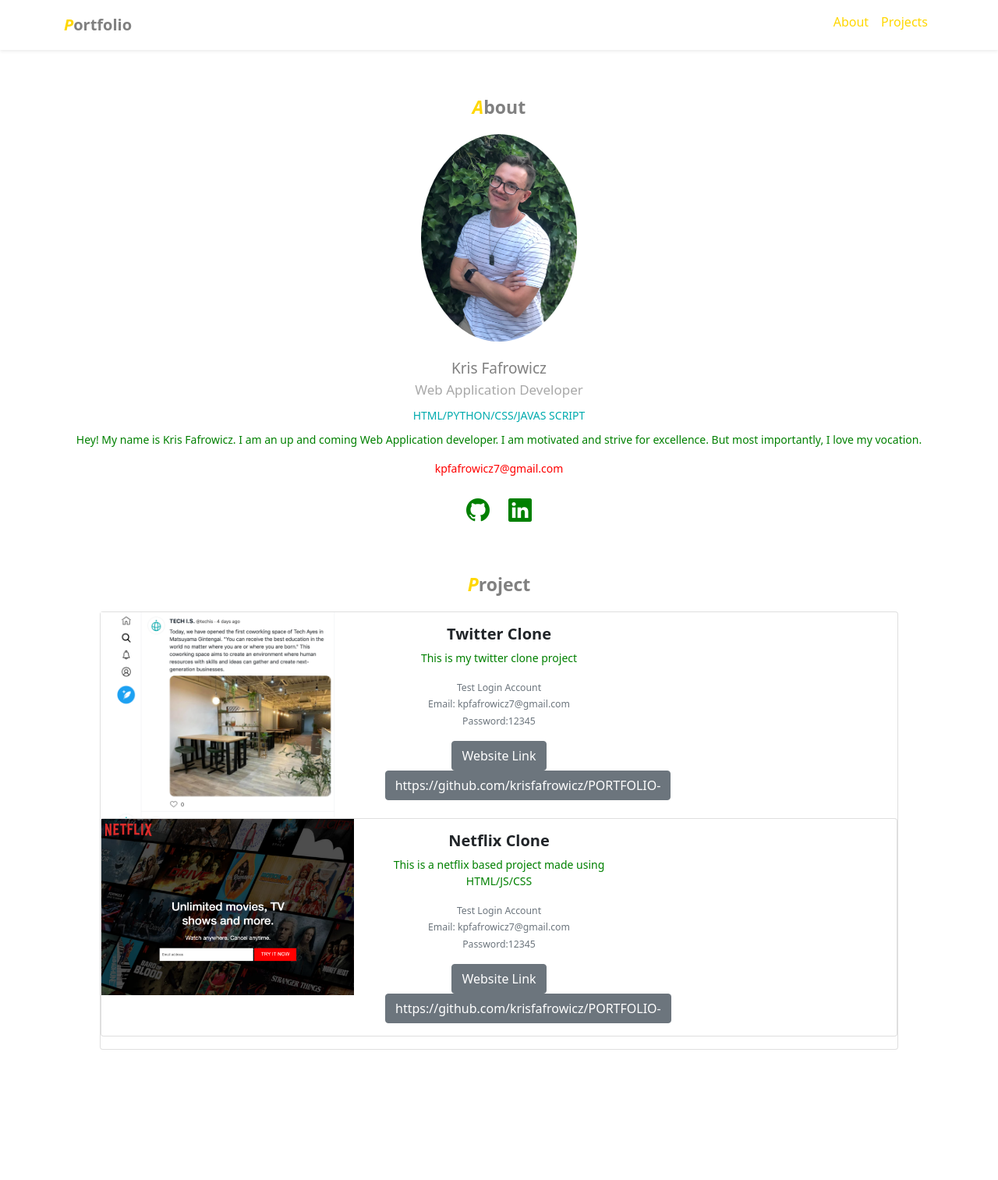
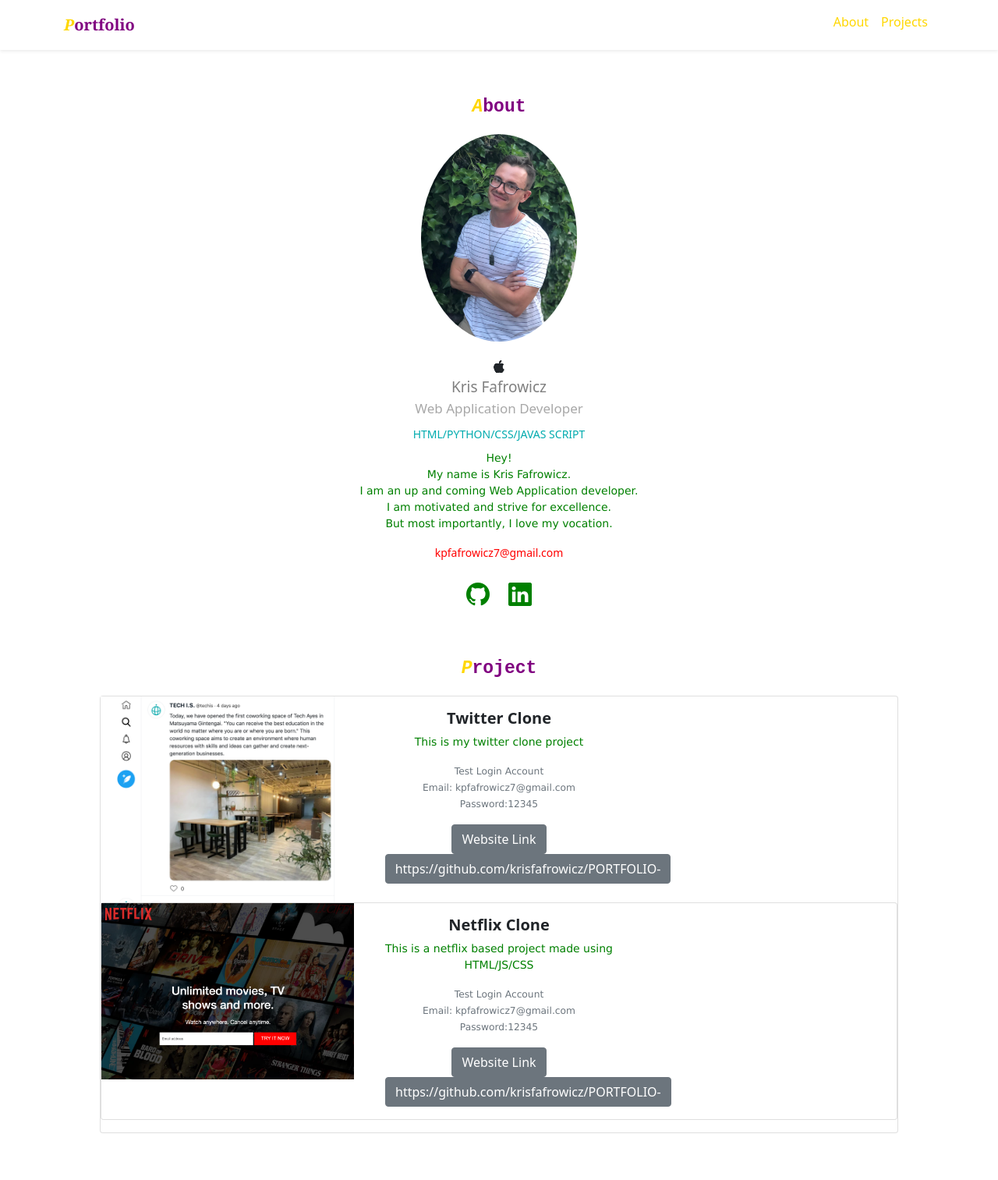
Before and after one commit to krisfafrowicz/PORTFOLIO-, a PHP site: page / in a window 1280 px wide. Shown: the whole page at 78% size. Before the commit the page ends 1346 px from the top, so only its background shows below. Run offline with PHP 8.4, Linux system fonts and the light colour scheme; some libraries are stand-ins or nearby versions.

Commit message:
some more changes

```diff
--- a/index.html
+++ b/index.html
@@ -33,13 +33,16 @@
   <div id="about">
     <h2><span class="font-primary">A</span>bout</h2>
       <img src="img/krisphoto.jpg" class="aboutimage">
+      <br>
+      <i class="bi bi-apple"></i>
+
       <div class="name">Kris Fafrowicz</div>
       <div class="vocation">Web Application Developer</div>
       <div class="skills">HTML/PYTHON/CSS/JAVAS SCRIPT</div>
-      <p>Hey! My name is Kris Fafrowicz.
-         I am an up and coming Web Application developer.
-         I am motivated and strive for excellence.
-         But most importantly, I love my vocation.</p>
+      <p>Hey! <br> My name is Kris Fafrowicz.
+         <br>I am an up and coming Web Application developer.
+         <br>I am motivated and strive for excellence.
+         <br>But most importantly, I love my vocation.</p>
       <div class="email">kpfafrowicz7@gmail.com</div>
       <div class="icons">
         <a href="https://github.com/krisfafrowicz/PORTFOLIO-"><i class="bi bi-github"></i></a>
--- a/style.css
+++ b/style.css
@@ -15,7 +15,8 @@
 }
 
 a.navbar-brand.title-icon{
-    color: gray;
+    color: purple;
+    font-family: Cambria, Cochin, Georgia, Times, 'Times New Roman', serif;
 }
 
 .title-icon{
@@ -29,14 +30,18 @@ a.navbar-brand.title-icon{
 p{
     font-size: 14px;
     color:green;
+    font-family: 'Lucida Sans', 'Lucida Sans Regular', 'Lucida Grande', 'Lucida Sans Unicode', Geneva, Verdana, sans-serif;
 }
 
 h2{
     font-weight: bold;
     font-size: 23px;
     margin-bottom: 20px;
-    color: gray;
+    color: purple;
+    font-family: 'Courier New', Courier, monospace;
 }
+
+
 
 a.font-black{
     color: gold !important;
```
